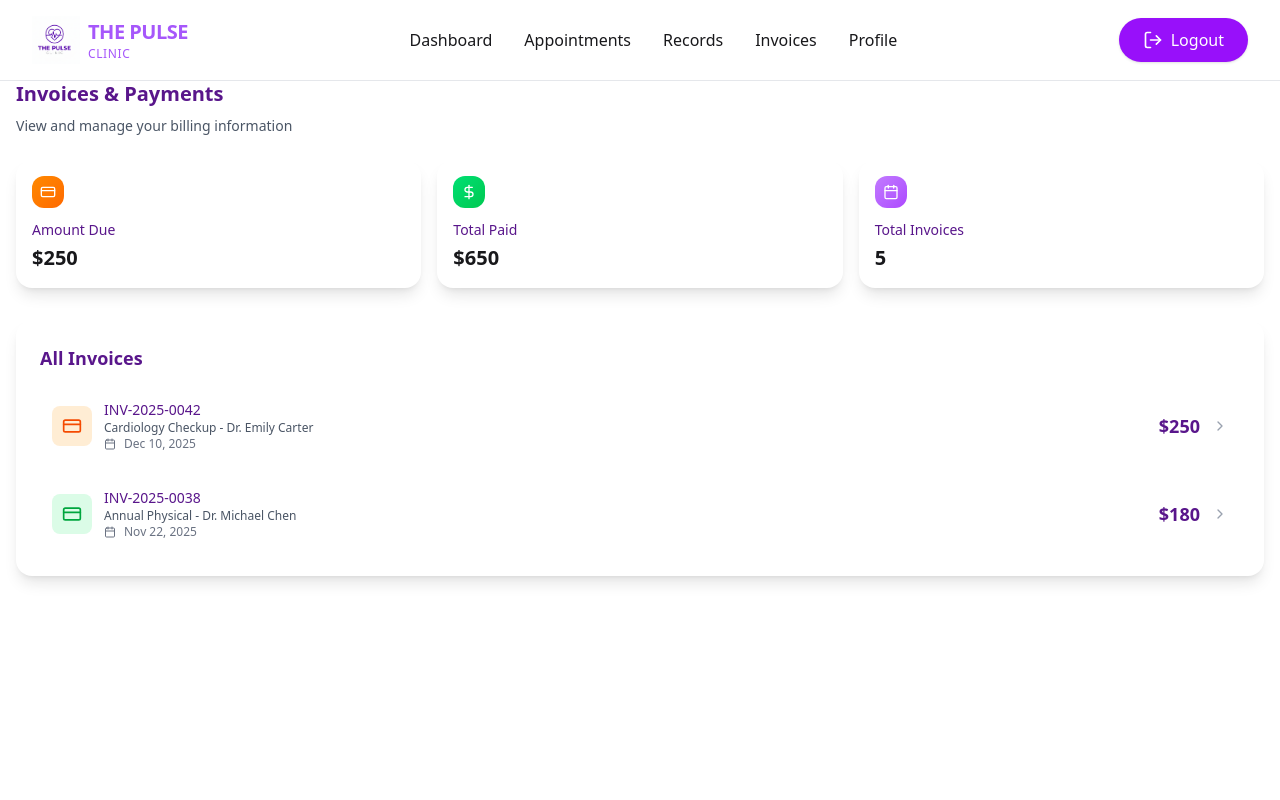
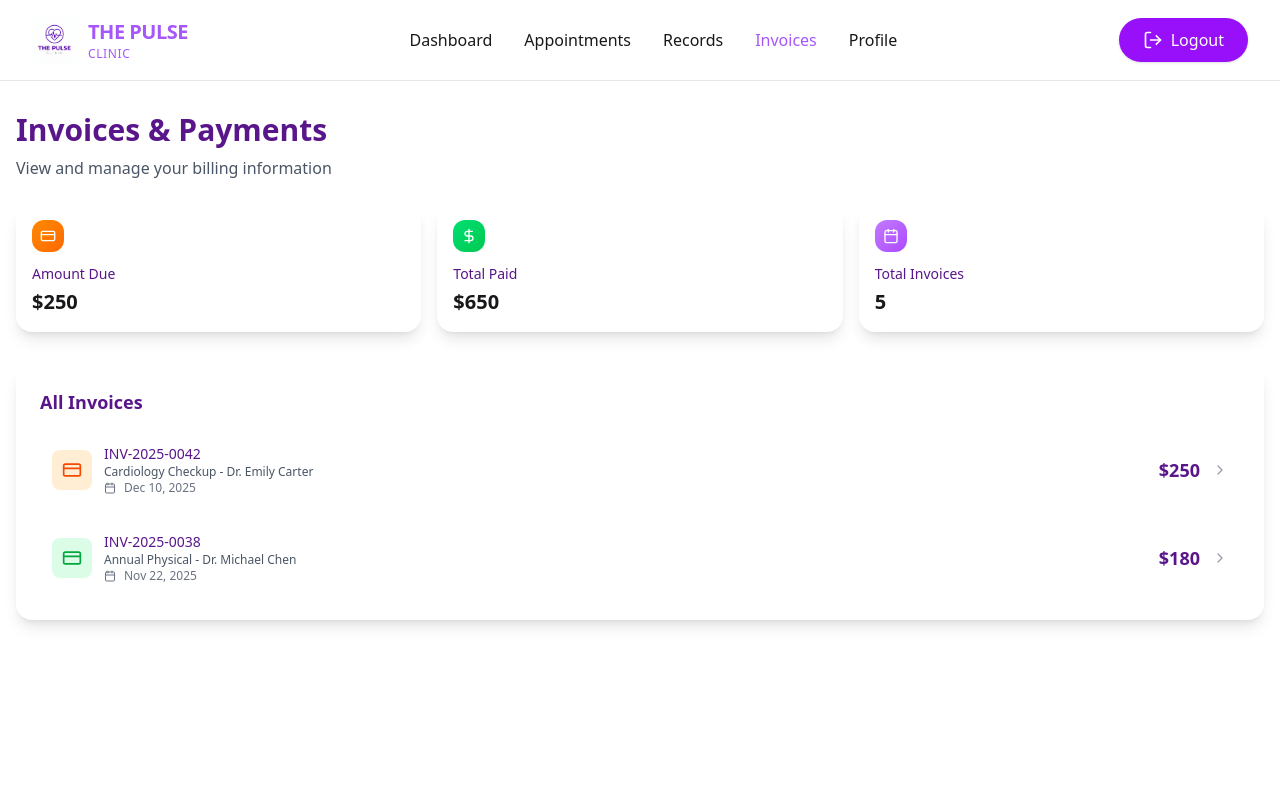
Before and after one commit to the-pulse-clinic-uit/pulse-web, a Next.js app: page /invoices in a window 1280 px wide. Shown: the top 800 px of the page. Built offline with nearby package versions, Linux system fonts and the light colour scheme; sample sign-in values are in the browser's storage.

Commit message:
fix(patient): fix top margin for patient pages and adjust tab hightlighting

```diff
--- a/app/(site)/(workspace)/appointments/page.tsx
+++ b/app/(site)/(workspace)/appointments/page.tsx
@@ -2,7 +2,7 @@ import AppointmentList from "@/components/patient/appointments/AppointmentList";
 
 export default function AppointmentsPage() {
     return (
-    <div className="min-h-screen">
+        <div className="min-h- mt-24">
             <div className="max-w-7xl mx-auto px-4 py-4">
                 <AppointmentList />
             </div>
--- a/app/(site)/(workspace)/dashboard/page.tsx
+++ b/app/(site)/(workspace)/dashboard/page.tsx
@@ -1,4 +1,3 @@
-
 "use client";
 
 import WelcomeBanner from "@/components/patient/dashboard/WelcomeBanner";
@@ -21,7 +20,7 @@ export default function DashboardPage() {
     };
 
     return (
-    <div className="min-h-screen">
+        <div className="min-h-screen mt-24">
             <div className="max-w-7xl mx-auto px-4 py-4">
                 <WelcomeBanner userName={user.name} />
 
@@ -77,7 +76,9 @@ export default function DashboardPage() {
                         />
                         <QuickAction
                             href="/chat"
-              icon={<MessageSquare className="w-4 h-4 text-white" />}
+                            icon={
+                                <MessageSquare className="w-4 h-4 text-white" />
+                            }
                             title="Chat with Staff"
                             desc="Ask questions or get support"
                         />
@@ -97,7 +98,9 @@ export default function DashboardPage() {
 
                     <div className="space-y-3">
                         <ActivityItem
-              icon={<Calendar className="w-4 h-4 text-purple-600" />}
+                            icon={
+                                <Calendar className="w-4 h-4 text-purple-600" />
+                            }
                             title="Appointment scheduled"
                             desc="Dr. Emily Carter - Dec 22, 2025"
                             time="2 days ago"
@@ -109,7 +112,9 @@ export default function DashboardPage() {
                             time="4 days ago"
                         />
                         <ActivityItem
-              icon={<FileText className="w-4 h-4 text-purple-600" />}
+                            icon={
+                                <FileText className="w-4 h-4 text-purple-600" />
+                            }
                             title="Lab results available"
                             desc="Blood work - All normal"
                             time="1 week ago"
--- a/app/(site)/(workspace)/invoices/page.tsx
+++ b/app/(site)/(workspace)/invoices/page.tsx
@@ -1,13 +1,15 @@
-import InvoiceSummary from '@/components/patient/invoices/InvoiceSummary';
-import InvoiceList from '@/components/patient/invoices/InvoiceList';
+import InvoiceSummary from "@/components/patient/invoices/InvoiceSummary";
+import InvoiceList from "@/components/patient/invoices/InvoiceList";
 
 export default function InvoicesPage() {
     return (
-    <div className="min-h-screen">
+        <div className="min-h-screen mt-8">
             <div className="max-w-7xl mx-auto px-4 py-4 pt-20">
                 <div className="mb-6">
-          <h1 className="text-xl font-semibold text-purple-900 mb-2">Invoices & Payments</h1>
-          <p className="text-gray-600 text-sm">
+                    <h1 className="text-3xl font-semibold text-purple-900 mb-2">
+                        Invoices & Payments
+                    </h1>
+                    <p className="text-gray-600">
                         View and manage your billing information
                     </p>
                 </div>
--- a/app/(site)/(workspace)/profile/page.tsx
+++ b/app/(site)/(workspace)/profile/page.tsx
@@ -4,7 +4,7 @@ import AvatarSection from "@/components/patient/profile/AvatarSection";
 
 const ProfilePage = () => {
     return (
-    <div className="min-h-screen">
+        <div className="min-h-screen mt-24">
             <div className="max-w-5xl mx-auto px-4 py-4">
                 <ProfileHeader />
                 <AvatarSection />
--- a/app/(site)/(workspace)/records/page.tsx
+++ b/app/(site)/(workspace)/records/page.tsx
@@ -39,10 +39,10 @@ export default function RecordsPage() {
     ];
 
     return (
-    <div className="min-h-screen bg-gray-50">
+        <div className="min-h-screen mt-8">
             <div className="max-w-7xl mx-auto px-4 py-4 pt-20">
                 <div className="mb-6">
-          <h1 className="text-2xl font-semibold text-purple-900 mb-2">
+                    <h1 className="text-3xl font-semibold text-purple-900 mb-2">
                         Medical Records
                     </h1>
                     <p className="text-gray-600">
--- a/components/patient/PatientHeader.tsx
+++ b/components/patient/PatientHeader.tsx
@@ -3,11 +3,13 @@
 import React, { useState } from "react";
 import Link from "next/link";
 import Image from "next/image";
+import { usePathname } from "next/navigation";
 import { LogOut, Menu, X } from "lucide-react";
 import logo from "../../public/images/logo.png";
 
 const PatientHeader: React.FC = () => {
     const [isMenuOpen, setIsMenuOpen] = useState(false);
+    const pathname = usePathname();
 
     const toggleMenu = () => setIsMenuOpen(!isMenuOpen);
 
@@ -15,6 +17,19 @@ const PatientHeader: React.FC = () => {
         localStorage.removeItem("token");
         localStorage.removeItem("user");
         window.location.href = "/login";
+    };
+
+    const navItems = [
+        { name: "Dashboard", href: "/dashboard" },
+        { name: "Appointments", href: "/appointments" },
+        { name: "Records", href: "/records" },
+        { name: "Invoices", href: "/invoices" },
+        { name: "Profile", href: "/profile" },
+    ];
+
+    const isActiveLink = (path: string) => {
+        if (path === "/") return pathname === "/";
+        return pathname.startsWith(path);
     };
 
     return (
@@ -40,36 +55,22 @@ const PatientHeader: React.FC = () => {
                     </Link>
 
                     <nav className="hidden md:flex items-center space-x-8">
+                        {navItems.map((item) => {
+                            const active = isActiveLink(item.href);
+                            return (
                                 <Link
-                            href="/dashboard"
-                            className="text-foreground hover:text-primary font-medium transition-colors"
+                                    key={item.href}
+                                    href={item.href}
+                                    className={`font-medium transition-colors ${
+                                        active
+                                            ? "text-primary font-bold"
+                                            : "text-foreground hover:text-primary"
+                                    }`}
                                 >
-                            Dashboard
+                                    {item.name}
                                 </Link>
-                        <Link
-                            href="/appointments"
-                            className="text-foreground hover:text-primary font-medium transition-colors"
-                        >
-                            Appointments
-                        </Link>
-                        <Link
-                            href="/records"
-                            className="text-foreground hover:text-primary font-medium transition-colors"
-                        >
-                            Records
-                        </Link>
-                        <Link
-                            href="/invoices"
-                            className="text-foreground hover:text-primary font-medium transition-colors"
-                        >
-                            Invoices
-                        </Link>
-                        <Link
-                            href="/profile"
-                            className="text-foreground hover:text-primary font-medium transition-colors"
-                        >
-                            Profile
-                        </Link>
+                            );
+                        })}
                     </nav>
 
                     <button
@@ -94,45 +95,28 @@ const PatientHeader: React.FC = () => {
                     </button>
                 </div>
 
-                {/* Mobile Menu */}
+                {/* MOBILE MENU */}
                 {isMenuOpen && (
                     <div className="md:hidden py-4 border-t border-gray-200">
                         <nav className="flex flex-col space-y-4">
+                            {navItems.map((item) => {
+                                const active = isActiveLink(item.href);
+                                return (
                                     <Link
-                                href="/dashboard"
+                                        key={item.href}
+                                        href={item.href}
                                         onClick={toggleMenu}
-                                className="text-foreground hover:text-primary font-medium transition-colors"
+                                        className={`font-medium transition-colors px-4 py-2 rounded-lg ${
+                                            active
+                                                ? "text-primary bg-primary/10 font-bold"
+                                                : "text-foreground hover:text-primary hover:bg-gray-50"
+                                        }`}
                                     >
-                                Dashboard
+                                        {item.name}
                                     </Link>
-                            <Link
-                                href="/appointments"
-                                onClick={toggleMenu}
-                                className="text-foreground hover:text-primary font-medium transition-colors"
-                            >
-                                Appointments
-                            </Link>
-                            <Link
-                                href="/records"
-                                onClick={toggleMenu}
-                                className="text-foreground hover:text-primary font-medium transition-colors"
-                            >
-                                Records
-                            </Link>
-                            <Link
-                                href="/invoices"
-                                onClick={toggleMenu}
-                                className="text-foreground hover:text-primary font-medium transition-colors"
-                            >
-                                Invoices
-                            </Link>
-                            <Link
-                                href="/profile"
-                                onClick={toggleMenu}
-                                className="text-foreground hover:text-primary font-medium transition-colors"
-                            >
-                                Profile
-                            </Link>
+                                );
+                            })}
+
                             <div className="pt-4 border-t border-gray-200">
                                 <button
                                     onClick={() => {
```
Lines whose indentation alone changed are shown as unchanged.
